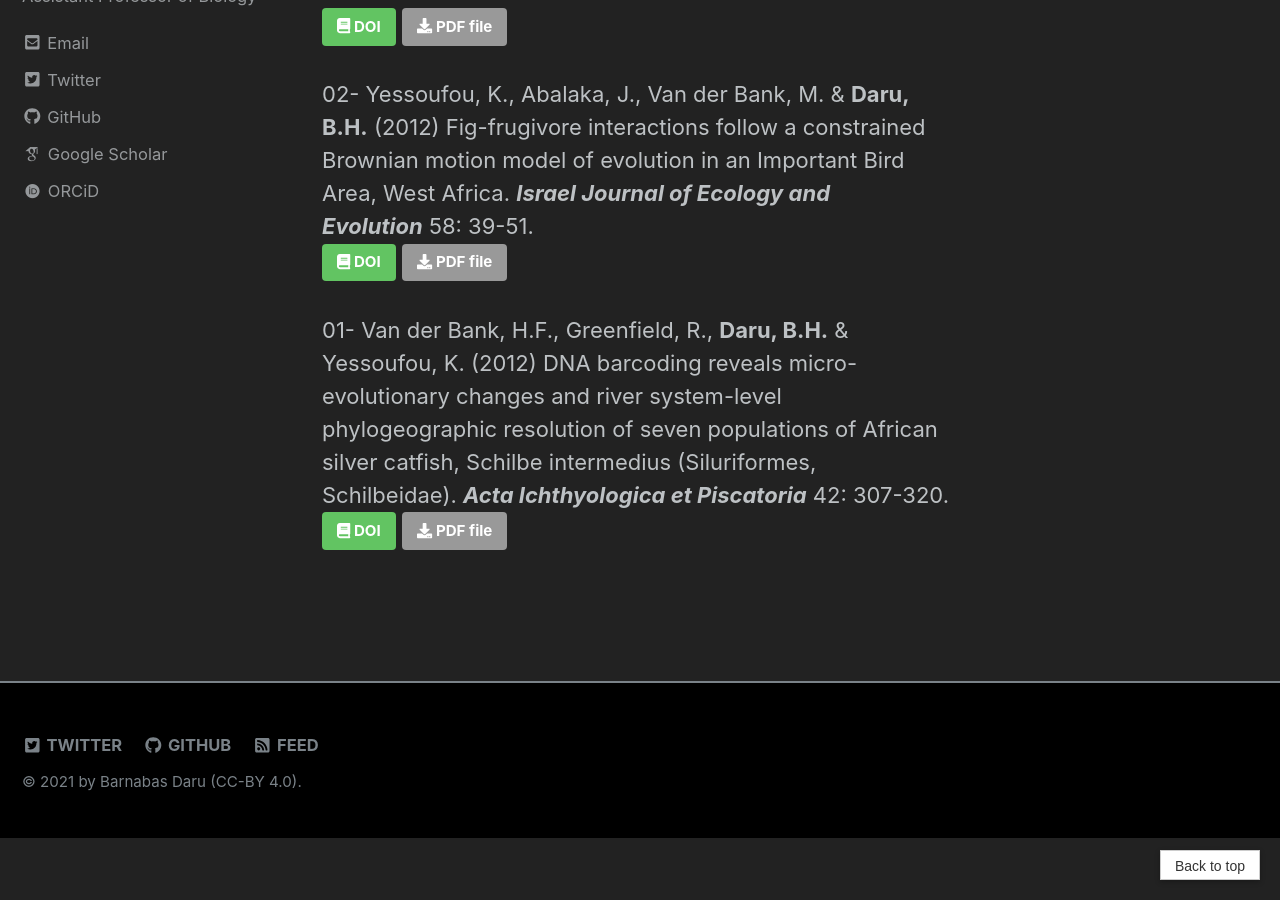
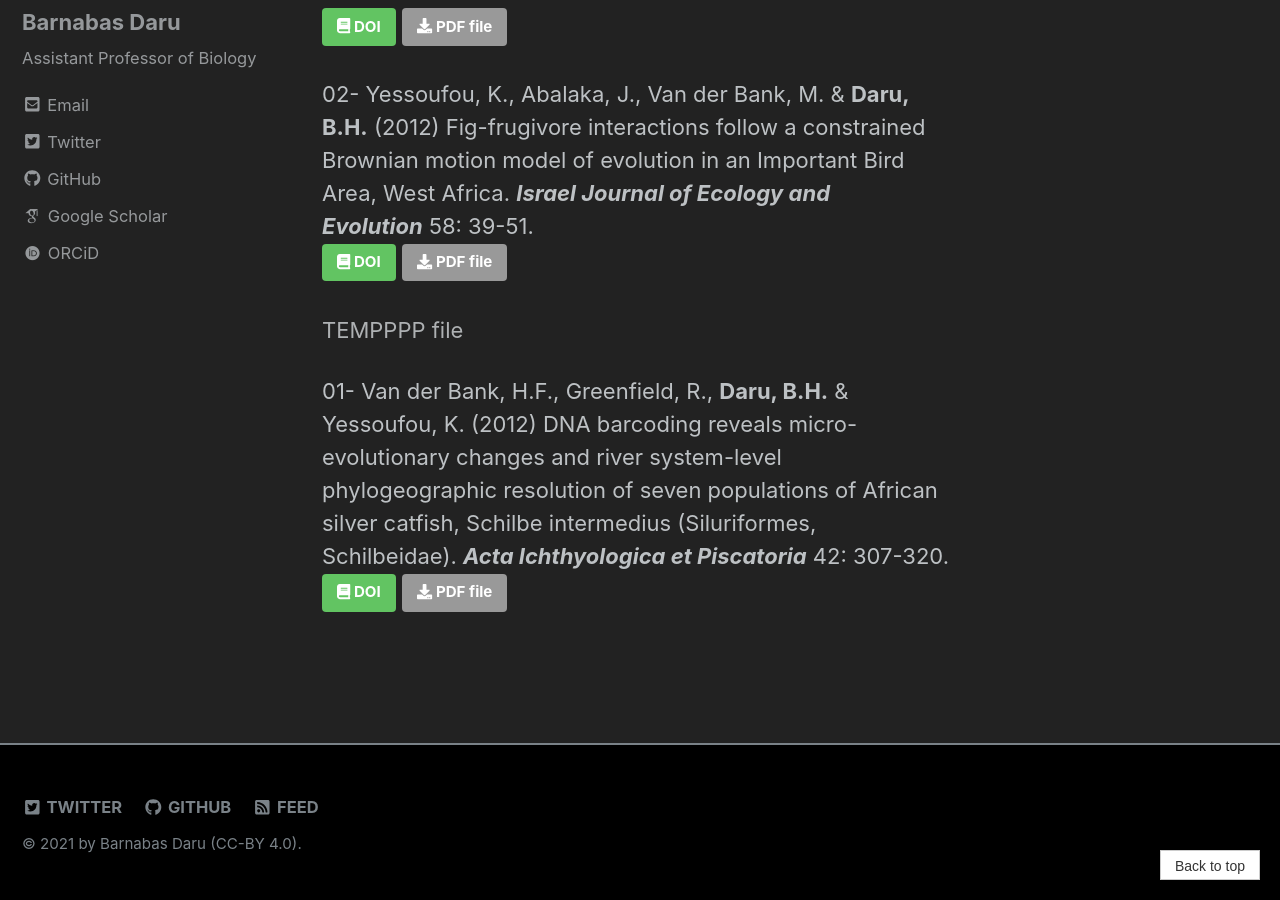
Before and after one commit to darunabas/darulab.github.io, a Jekyll site: the page built from _pages/publications.md, in a window 1280 px wide and 900 px high, scrolled down 9460 px. Built offline with Jekyll 4.4.1, drawn with Linux system fonts in a browser that asks for light colours; nearby versions of some CDN libraries; some web fonts are replaced.

Commit message:
Update publications.md

```diff
--- a/_pages/publications.md
+++ b/_pages/publications.md
@@ -193,6 +193,8 @@
   [<i class="fa fa-book" aria-hidden="true"></i> DOI](https://doi.org/10.1560/IJEE.58.1.39){: .btn .btn--small .btn--success}{:target="_blank"}
   [<i class="fa fa-download" aria-hidden="true"></i> PDF file]({{ site.baseurl}}/docs/02_Yessoufou2012_IJEE.pdf){: .btn .btn--small .btn--primary}{:target="_blank"}
 
+  [TEMPPPP file]({{ site.baseurl}}/docs/test.html){:target="_blank"}
+
 01- Van der Bank, H.F., Greenfield, R., **Daru, B.H.** & Yessoufou, K. (2012) DNA barcoding reveals micro-evolutionary changes and river system-level phylogeographic resolution of seven populations of African silver catfish, Schilbe intermedius (Siluriformes, Schilbeidae). **_Acta Ichthyologica et Piscatoria_** 42: 307-320.<br>
   [<i class="fa fa-book" aria-hidden="true"></i> DOI](http://dx.doi.org/10.3750/AIP2012.42.4.04){: .btn .btn--small .btn--success}{:target="_blank"}
   [<i class="fa fa-download" aria-hidden="true"></i> PDF file]({{ site.baseurl}}/docs/01_VanderBank2012.pdf){: .btn .btn--small .btn--primary}{:target="_blank"}
```
